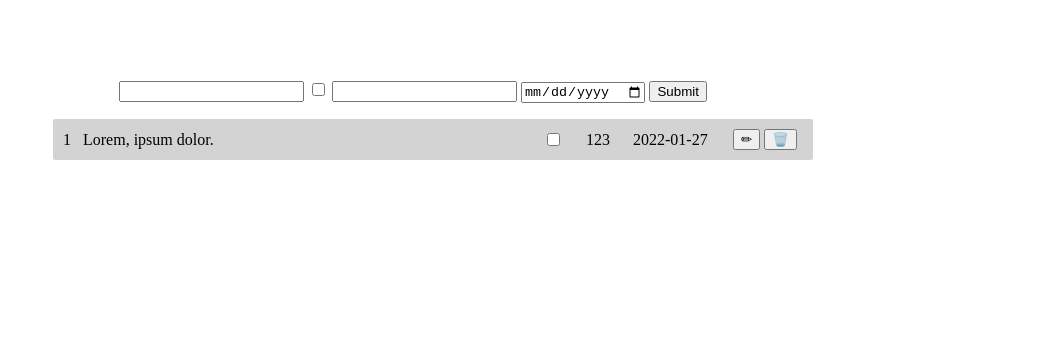
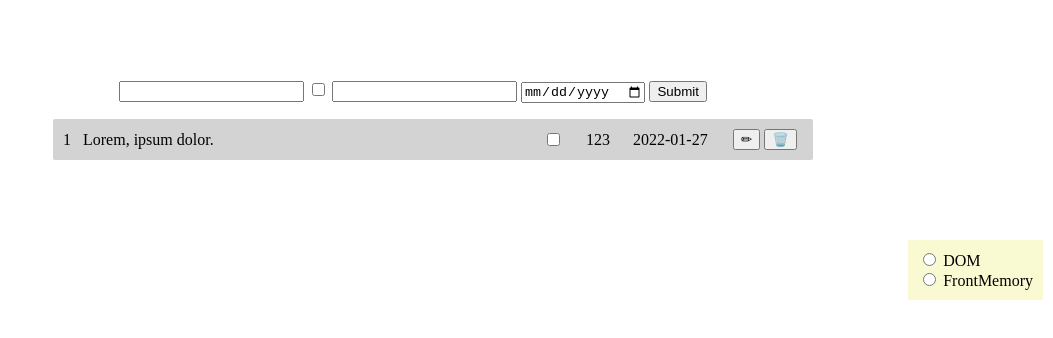
Before and after one commit to Dubnickiy/multiple-data-storage, a plain HTML site: page index.html in a window 1280 px wide. Shown: the whole page, without its empty margins (227-1280 px from the left). Drawn offline with Linux system fonts and the light colour scheme.

Commit message:
feat: add switcher

```diff
--- a/index.html
+++ b/index.html
@@ -38,6 +38,18 @@
             <li></li>
         </ul>
     </section>
+    <aside class="switcher">
+        <form action="javascript:" class="switcher-form">
+            <label>
+                <input type="radio" name="mode" value="DOM">
+                DOM
+            </label>
+            <label>
+                <input type="radio" name="mode" value="FrontMemory">
+                FrontMemory
+            </label>
+        </form>
+    </aside>
 
 
 </body>
--- a/style.css
+++ b/style.css
@@ -1,4 +1,5 @@
 .wrapper{
+    /* display:flex; */
     max-width: 800px;
     margin: 10vh auto;
 
@@ -8,6 +9,18 @@
     justify-content: center;
     align-items: center;
     margin: 10px auto;
+}
+.switcher{
+    position: fixed;
+    top: 30%;
+    right: 10px;
+}
+
+.switcher-form{
+    display: flex;
+    flex-direction: column;
+    background-color: lightgoldenrodyellow;
+    padding: 10px;
 }
 
 .list{
```
